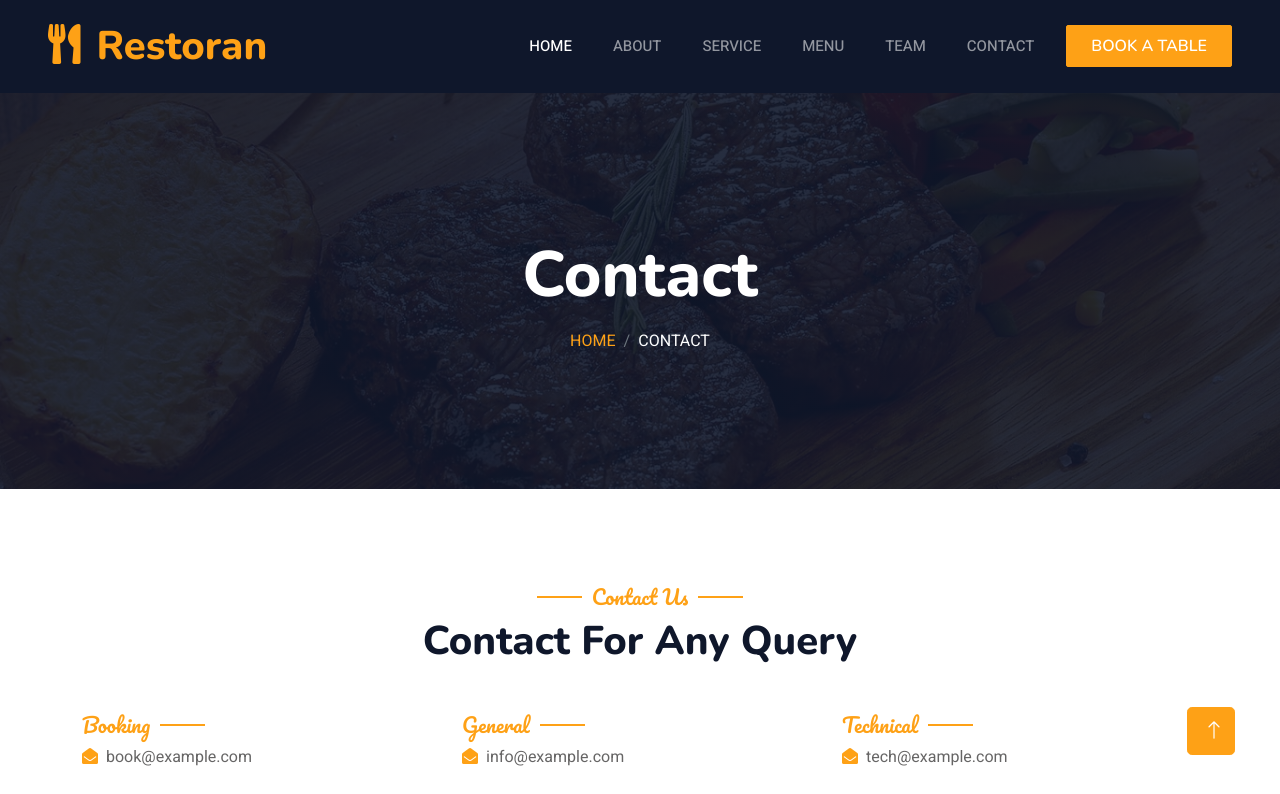
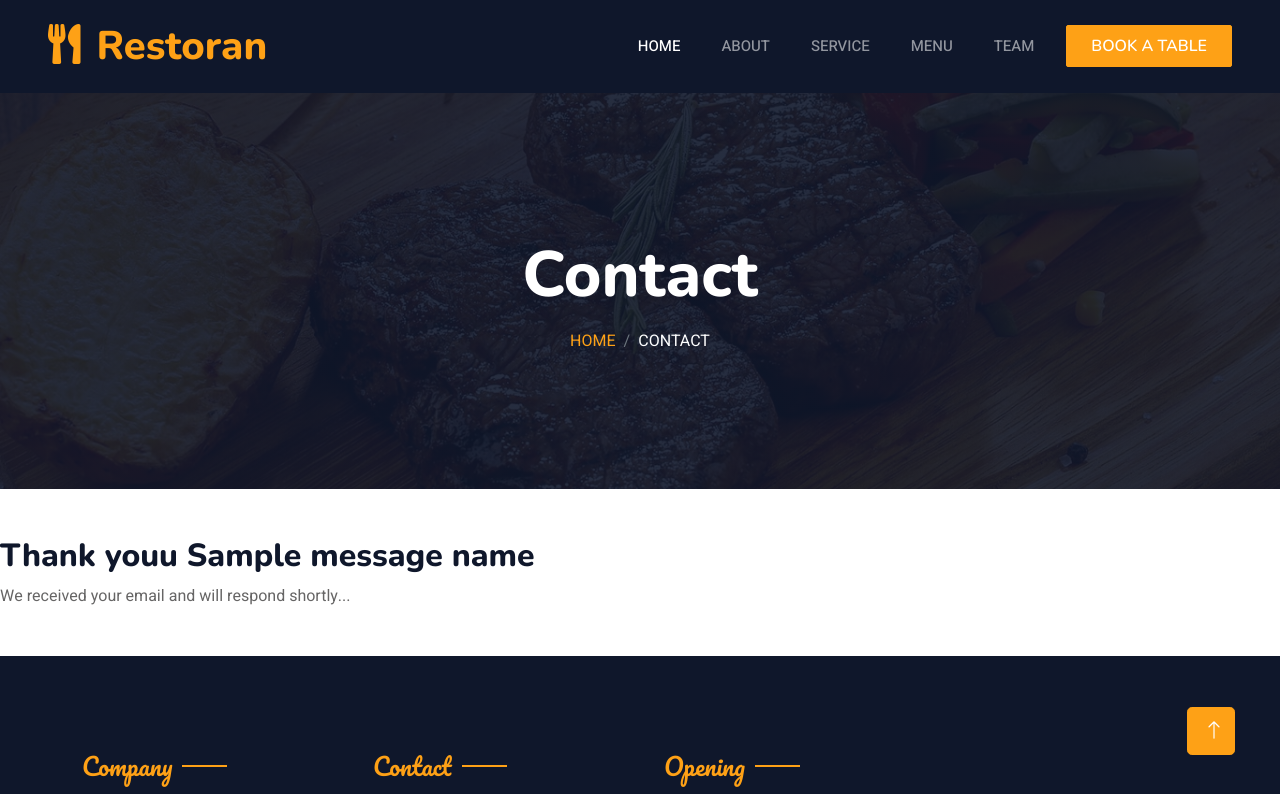
Before and after one commit to giankpetrov/CRUD-P4, a Django app: template website/templates/contacto.html in a window 1280 px wide. Shown: the top 794 px of the page. Run offline with Django 3.2, Linux system fonts and the light colour scheme; the template is opened without the code that fills it: most values are stand-ins (such as "Sample title", 1, 10 or a date in 2020); some libraries are stand-ins or nearby versions.

Commit message:
FIX contacto.html commented

```diff
--- a/templates/includes/contact.html
+++ b/templates/includes/contact.html
@@ -9,6 +9,13 @@
         </nav>
     </div>
 </div>
+{% if message_name %}
+    <div>
+        <h2>Thank youu {{ message_name }}</h2>
+        <p>We received your email and will respond shortly...</p>
+    </div>
+
+{% else %}
 <!-- Contact Start -->
 <div id="contact" class="container-xxl py-5">
     <div class="container">
@@ -41,7 +48,8 @@
             </div>
             <div class="col-md-6">
                 <div class="wow fadeInUp" data-wow-delay="0.2s">
-                    <form>
+                    <form action="{% url 'contacto' %}" method="post">
+                        {% csrf_token %}
                         <div class="row g-3">
                             <div class="col-md-6">
                                 <div class="form-floating">
@@ -53,12 +61,6 @@
                                 <div class="form-floating">
                                     <input type="email" class="form-control" id="email" placeholder="Your Email">
                                     <label for="email">Your Email</label>
-                                </div>
-                            </div>
-                            <div class="col-12">
-                                <div class="form-floating">
-                                    <input type="text" class="form-control" id="subject" placeholder="Subject">
-                                    <label for="subject">Subject</label>
                                 </div>
                             </div>
                             <div class="col-12">
@@ -79,3 +81,4 @@
     </div>
 </div>
 <!-- Contact End -->
+{% endif %}
--- a/templates/includes/navbar.html
+++ b/templates/includes/navbar.html
@@ -15,7 +15,7 @@
                 <a href="{% url 'home' %}#service" class="nav-item nav-link">Service</a>
                 <a href="{% url 'home' %}#menu" class="nav-item nav-link">Menu</a>
                 <a href="{% url 'home' %}#team" class="nav-item nav-link">Team</a>
-                <a href="contacto.html" class="nav-item nav-link">Contact</a>
+                <!-- <a href="contacto.html" class="nav-item nav-link">Contact</a>-->
             </div>
             <a href="{% url 'booking' %}" class="btn btn-primary py-2 px-4">Book A Table</a>
         </div>
--- a/website/urls.py
+++ b/website/urls.py
@@ -3,6 +3,6 @@ from . import views
 
 urlpatterns = [
     path('', views.home, name="home"),
-    path('contacto.html', views.contacto, name="contacto"),
+    # path('contacto.html', views.contacto, name="contacto"),
     path('booking.html', views.booking, name="booking"),
 ]
--- a/website/views.py
+++ b/website/views.py
@@ -6,9 +6,9 @@ def home(request):
     return render(request, 'home.html', {})
 
 
-def contacto(request):
-    """ View to return to contact page """
-    return render(request, 'contacto.html', {})
+# def contacto(request):
+#    """ View to return to contact page """
+#    return render(request, 'contacto.html', {})
 
 
 def booking(request):
```
